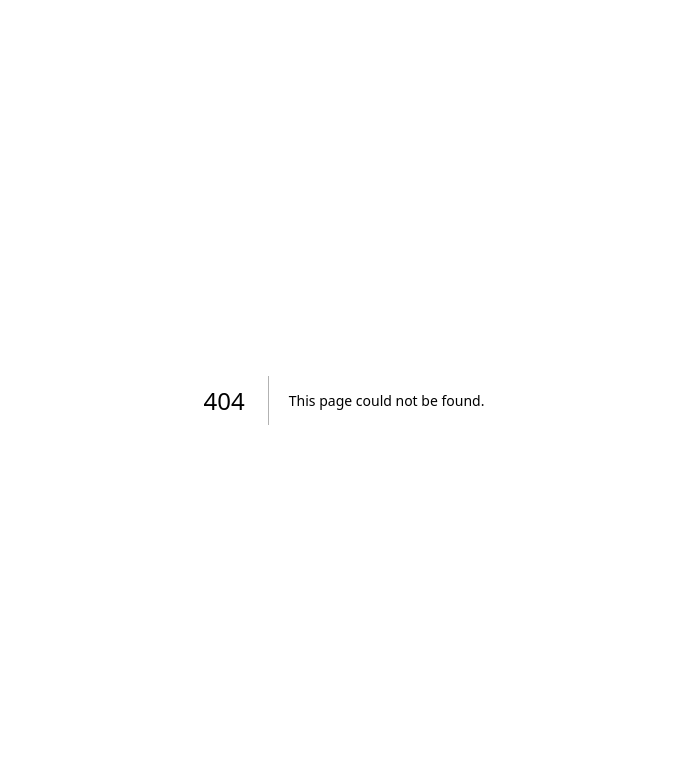
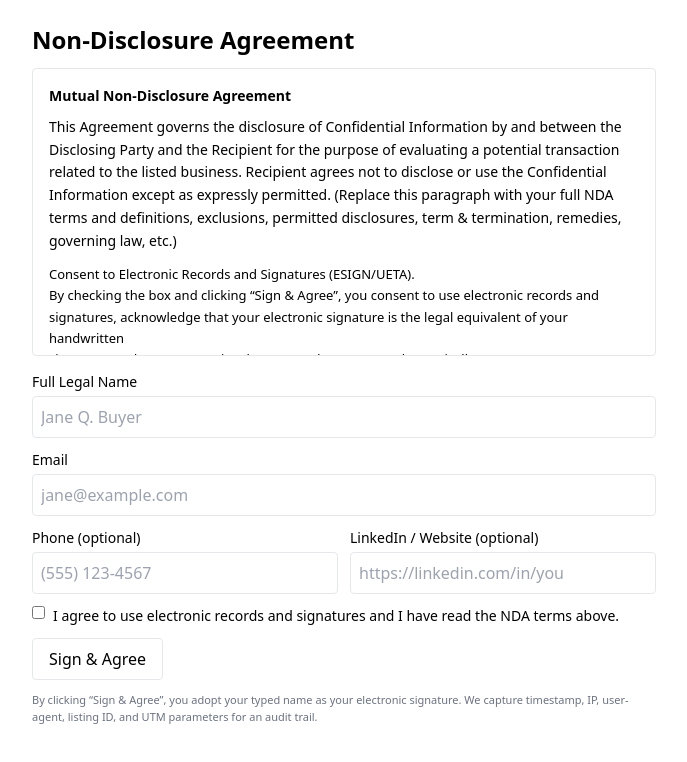
Before and after one commit to jeffsosville/cleaningexits, a Next.js app: page /nda/1 in a window 1280 px wide. Before the commit this address had no page. Shown: the top 762 px of the page, without its empty margins (296-983 px from the left). Built offline with nearby package versions, Linux system fonts and the light colour scheme.

Commit message:
Create [listingId].tsx

```diff
--- /dev/null
+++ b/pages/nda/[listingId].tsx
@@ -0,0 +1,162 @@
+import { useRouter } from "next/router";
+import { useEffect, useMemo, useState } from "react";
+import { useForm } from "react-hook-form";
+
+type FormVals = {
+  buyer_name: string;
+  buyer_email: string;
+  buyer_phone?: string;
+  buyer_linkedin?: string;
+  consent_esign: boolean;
+};
+
+const CONSENT_TEXT = `
+Consent to Electronic Records and Signatures (ESIGN/UETA).
+By checking the box and clicking “Sign & Agree”, you consent to use electronic records and
+signatures, acknowledge that your electronic signature is the legal equivalent of your handwritten
+signature, and agree to receive the executed agreement electronically. To request a paper copy,
+email legal@cleaningexits.com.
+`;
+
+function useUTM() {
+  const [utms, setUtms] = useState<Record<string, string>>({});
+  useEffect(() => {
+    if (typeof window === "undefined") return;
+    const params = new URLSearchParams(window.location.search);
+    const keys = ["utm_source", "utm_medium", "utm_campaign", "utm_term", "utm_content"];
+    const out: Record<string, string> = {};
+    keys.forEach((k) => {
+      const v = params.get(k);
+      if (v) out[k] = v;
+    });
+    setUtms(out);
+  }, []);
+  return utms;
+}
+
+export default function NDAFormPage() {
+  const router = useRouter();
+  const listingId = useMemo(() => String(router.query.listingId ?? ""), [router.query.listingId]);
+  const utms = useUTM();
+
+  const {
+    register,
+    handleSubmit,
+    formState: { errors, isSubmitting },
+  } = useForm<FormVals>({ mode: "onSubmit" });
+
+  const onSubmit = async (vals: FormVals) => {
+    const resp = await fetch("/api/nda/submit", {
+      method: "POST",
+      headers: { "content-type": "application/json" },
+      body: JSON.stringify({
+        form_slug: "nda",
+        listing_id: listingId || null,
+        ...vals,
+        utms,
+        user_agent: typeof navigator !== "undefined" ? navigator.userAgent : "",
+      }),
+    });
+
+    const json = await resp.json();
+    if (!resp.ok) {
+      alert(json?.error ?? "Failed to sign. Please try again.");
+      return;
+    }
+    // Success UX: route to a thank-you or deal room
+    router.push(`/deal/${listingId}?access=pending`);
+  };
+
+  return (
+    <div className="mx-auto max-w-2xl p-6">
+      <h1 className="text-2xl font-semibold mb-3">Non-Disclosure Agreement</h1>
+
+      {/* NDA Terms – replace with your full NDA */}
+      <section className="rounded border p-4 text-sm leading-relaxed max-h-72 overflow-y-auto mb-4">
+        <p className="font-semibold">Mutual Non-Disclosure Agreement</p>
+        <p className="mt-2">
+          This Agreement governs the disclosure of Confidential Information by and between the
+          Disclosing Party and the Recipient for the purpose of evaluating a potential transaction
+          related to the listed business. Recipient agrees not to disclose or use the Confidential
+          Information except as expressly permitted. (Replace this paragraph with your full NDA
+          terms and definitions, exclusions, permitted disclosures, term & termination, remedies,
+          governing law, etc.)
+        </p>
+        <p className="mt-3 whitespace-pre-wrap text-[13px]">{CONSENT_TEXT.trim()}</p>
+      </section>
+
+      <form onSubmit={handleSubmit(onSubmit)} className="space-y-3">
+        <div>
+          <label className="block text-sm mb-1">Full Legal Name</label>
+          <input
+            className="w-full border rounded p-2"
+            placeholder="Jane Q. Buyer"
+            {...register("buyer_name", { required: true, minLength: 2 })}
+          />
+          {errors.buyer_name && (
+            <p className="text-xs text-red-600 mt-1">Please enter your full legal name.</p>
+          )}
+        </div>
+
+        <div>
+          <label className="block text-sm mb-1">Email</label>
+          <input
+            className="w-full border rounded p-2"
+            type="email"
+            placeholder="jane@example.com"
+            {...register("buyer_email", {
+              required: true,
+              pattern: /^[^\s@]+@[^\s@]+\.[^\s@]+$/,
+            })}
+          />
+          {errors.buyer_email && (
+            <p className="text-xs text-red-600 mt-1">Enter a valid email address.</p>
+          )}
+        </div>
+
+        <div className="grid grid-cols-1 sm:grid-cols-2 gap-3">
+          <div>
+            <label className="block text-sm mb-1">Phone (optional)</label>
+            <input
+              className="w-full border rounded p-2"
+              placeholder="(555) 123-4567"
+              {...register("buyer_phone")}
+            />
+          </div>
+          <div>
+            <label className="block text-sm mb-1">LinkedIn / Website (optional)</label>
+            <input
+              className="w-full border rounded p-2"
+              placeholder="https://linkedin.com/in/you"
+              {...register("buyer_linkedin")}
+            />
+          </div>
+        </div>
+
+        <label className="flex items-start gap-2 text-sm">
+          <input type="checkbox" {...register("consent_esign", { required: true })} />
+          <span>
+            I agree to use electronic records and signatures and I have read the NDA terms above.
+          </span>
+        </label>
+        {errors.consent_esign && (
+          <p className="text-xs text-red-600">You must consent to e-sign to continue.</p>
+        )}
+
+        <button
+          disabled={isSubmitting}
+          className="border rounded px-4 py-2 hover:bg-gray-50 disabled:opacity-50"
+          type="submit"
+        >
+          {isSubmitting ? "Processing…" : "Sign & Agree"}
+        </button>
+
+        {/* tiny legal cues */}
+        <p className="text-[11px] text-gray-500">
+          By clicking “Sign & Agree”, you adopt your typed name as your electronic signature. We
+          capture timestamp, IP, user-agent, listing ID, and UTM parameters for an audit trail.
+        </p>
+      </form>
+    </div>
+  );
+}
```
